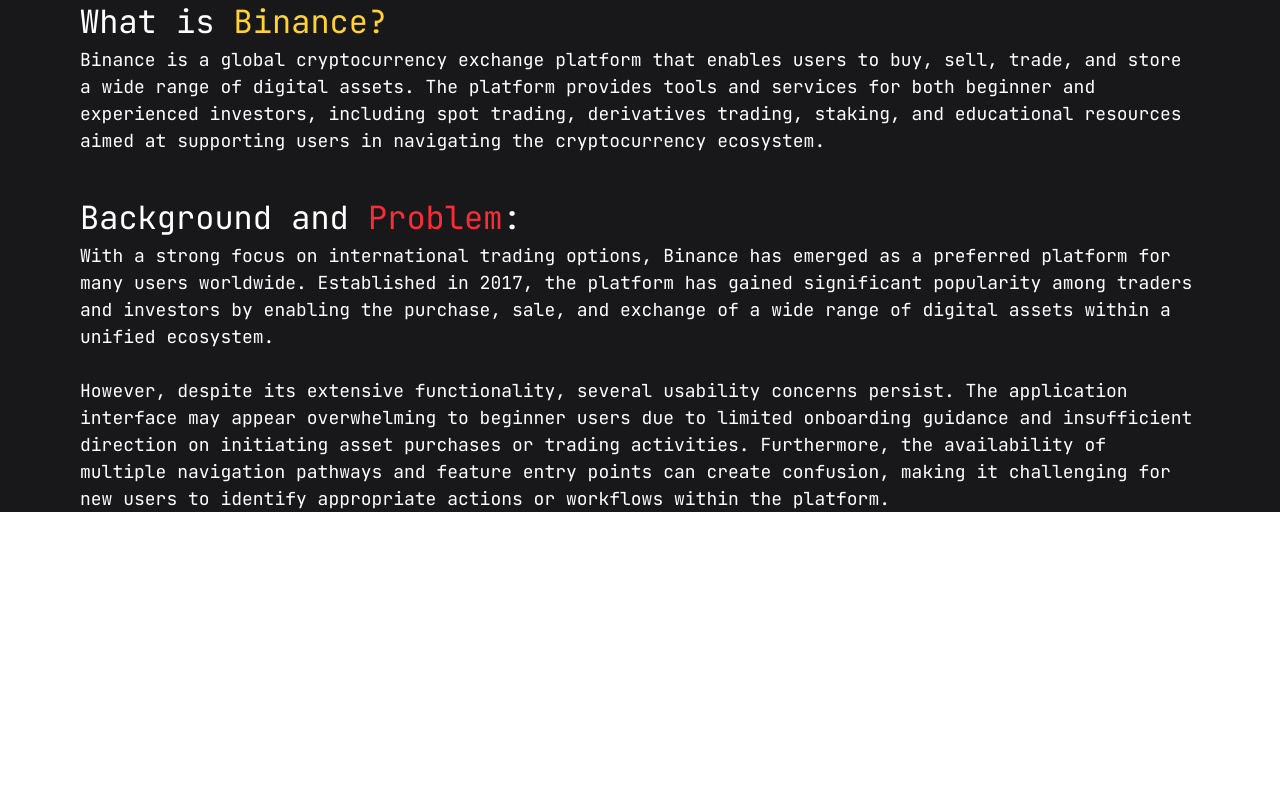
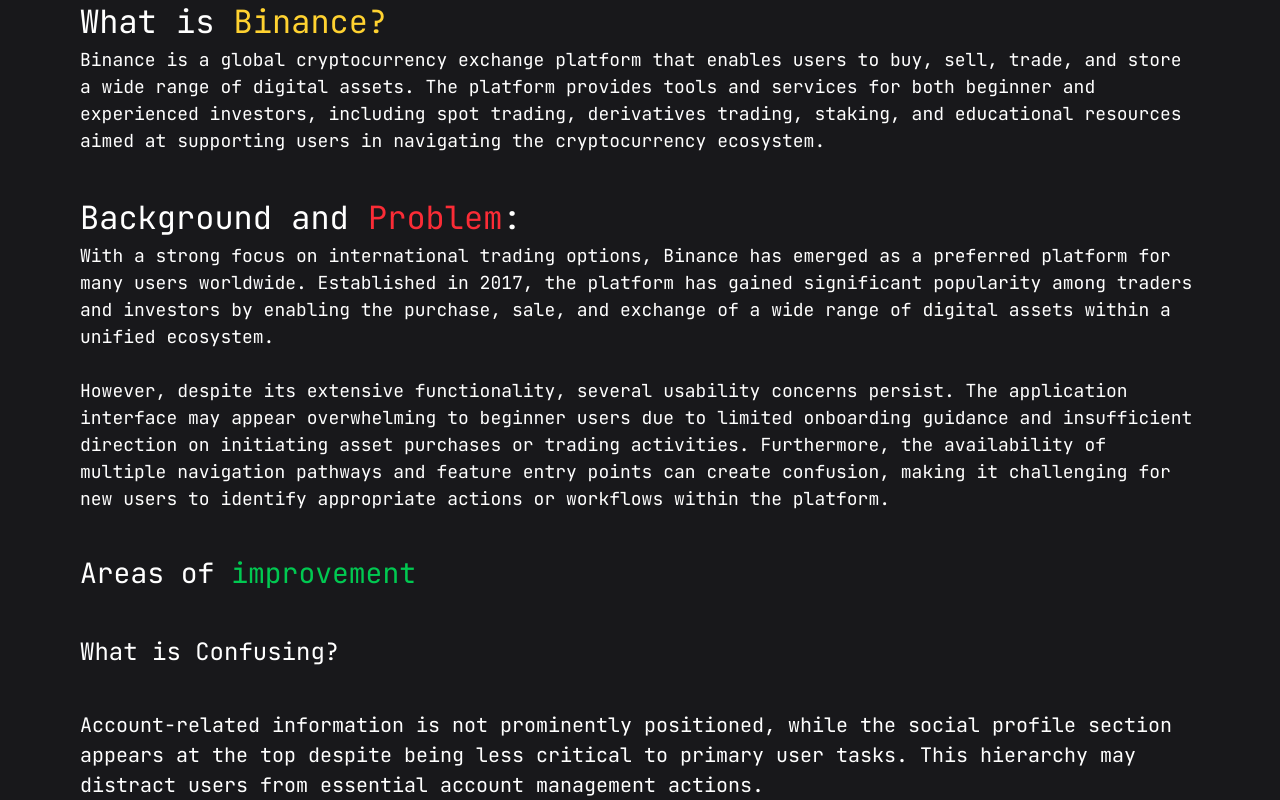
Before and after one commit to Atharvakumkar/Binance-UX-Case-Study, a React (Vite) app: page / in a window 1280 px wide. Shown: the part 644-1444 px from the top of the page. Before the commit the page ends 1156 px from the top, so only its background shows below. Built offline with nearby package versions, Linux system fonts and the light colour scheme.

Commit message:
Updated the page with the component "improvement"

```diff
--- a/src/App.jsx
+++ b/src/App.jsx
@@ -2,6 +2,7 @@
 import Binance  from "./components/binance";
 import Problem from "./components/bgandprb";
 import Logo from "./components/logo";
+import Improvement from "./components/improvement";
 
 function App() {
   return (
@@ -11,6 +12,7 @@
     <Logo/>
     <Binance/>
     <Problem/>
+    <Improvement/>
     </div>
     </>
   );
```
